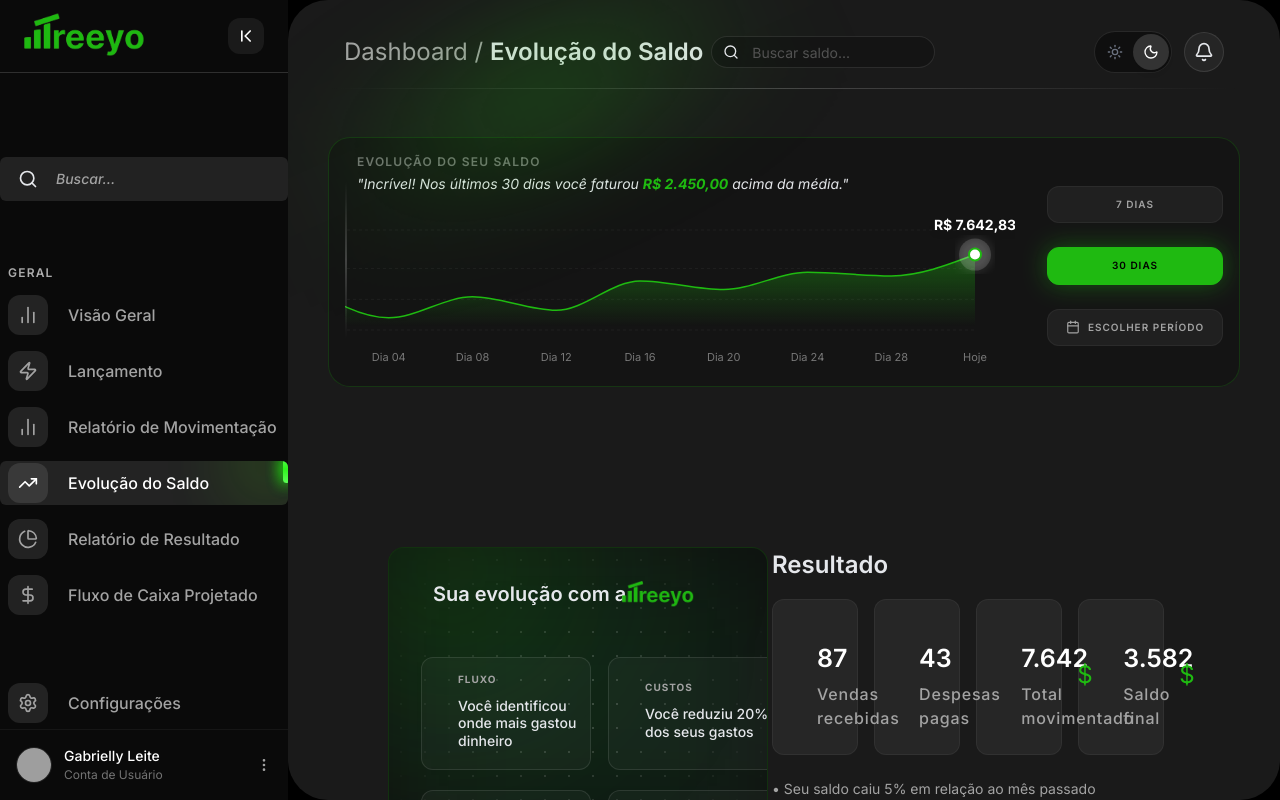
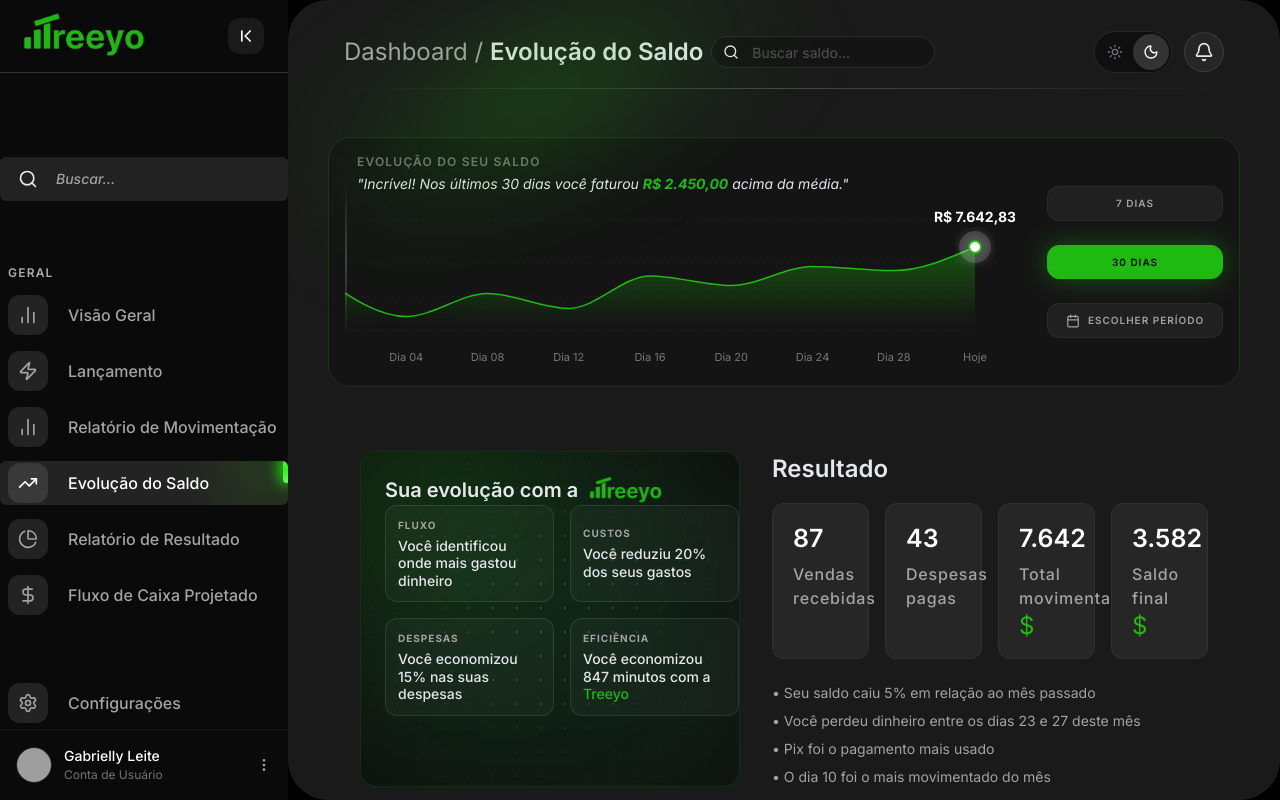
Before and after one commit to gabriellyleitedev/treeyo-dashboard-saas, a React (Vite) app: page /evolucao-saldo in a window 1280 px wide. Built offline with nearby package versions, Linux system fonts and the light colour scheme; grey boxes are pictures that could not be loaded.

Commit message:
nova alteração

```diff
--- a/src/components/SaldoMiniChart.jsx
+++ b/src/components/SaldoMiniChart.jsx
@@ -51,13 +51,13 @@ export default function SaldoMiniChart() {
         <p className="text-lg md:text-sm text-gray-200 leading-tight italic">{getSaudacao()}</p>
       </div>
 
-      <div className="flex flex-col lg:flex-row md:gap-8 gap-4 items-center w-full">
+      <div className="flex flex-col md:flex-row gap-8 items-center w-full">
 
-        <div className=" w-full h-64 md:h-[160px] relative">
+        <div className=" w-full h-64 lg:h-[160px] md:h-[200px] relative">
 
           <div className="absolute left-0 top-[-30px] bottom-[30px] w-[1.5px] bg-gradient-to-b from-transparent via-white/20 to-transparent z-10" />
           <ResponsiveContainer width="100%" height="100%">
-            <AreaChart data={data} margin={{ top: 20, right: 40, left: -40, bottom: 10 }} style={{ overflow: 'visible' }}>
+            <AreaChart data={data} margin={{ top: 10, right: 40, left: -20, bottom: 10 }} style={{ overflow: 'visible' }}>
               <defs>
                 <linearGradient id="colorGreen" x1="0" y1="0" x2="0" y2="1">
                   <stop offset="5%" stopColor="#1fba11" stopOpacity={0.6} />
@@ -73,7 +73,8 @@ export default function SaldoMiniChart() {
               axisLine={false}
               tickLine={false}
               dy={15}
-              tickFormatter={(val) => range === "30d" && val !== "Hoje" ? `Dia ${val}` : val} />
+              tickFormatter={(val) => range === "30d" && val !== "Hoje" ? `Dia ${val}` : val}
+              />
               <YAxis hide domain={['dataMin - 1000', 'dataMax + 2000']} />
               <Tooltip content={({ active, payload }) => {
                 if (active && payload && payload.length) {
@@ -92,7 +93,7 @@ export default function SaldoMiniChart() {
         </div>
 
         {/* BOTÕES LATERAIS CORRIGIDOS */}
-        <div className="flex flex-row lg:flex-col gap-6 h-auto lg:h-[160px] md:!-mt-12 w-full lg:w-auto">
+        <div className="flex flex-row md:flex-col gap-6 h-auto lg:h-[160px] md:!-mt-12 w-full lg:w-auto   no-scrollbar pb-2">
           {[
             { id: '7d', label: '7 Dias' },
             { id: '30d', label: '30 Dias' },
--- a/src/pages/EvolucaoSaldo.jsx
+++ b/src/pages/EvolucaoSaldo.jsx
@@ -174,20 +174,20 @@ const EvolucaoSaldo = () => {
 
                 <motion.div variants={itemVariants} className="w-full bg-gradient-to-r from-transparent via-white/20 to-transparent mb-8 mt-6 md:mt-0 h-px shrink-0" />
                 {/* GRÁFICO */}
-                <motion.div variants={itemVariants} className="w-full md:pt-4 flex items-center justify-center transition-all duration-500">
+                <motion.div variants={itemVariants} className="w-full md:pt-4 flex items-stretch justify-center transition-all duration-500">
                     <SaldoMiniChart />
                 </motion.div>
 
 
                 {/* BLOCO INFERIOR */}
                 <div className="mt-8 flex w-full justify-start">
-                    <div className="p-8 flex flex-col lg:flex-row gap-8 relative top-[6rem] w-full transition-all duration-500">
+                    <div className="lg:p-8 p-4 flex flex-col lg:flex-row gap-8 w-full transition-all duration-500">
 
 
                         {/* COLUNA ESQUERDA*/}
                         <motion.div
                             variants={itemVariants}
-                            className="relative w-full left-7 lg:w-[320px] xl:w-[380px] h-[300px] border border-[#1fba11]/20 rounded-2xl p-6 bg-[#0f0f0f] overflow-hidden shrink-0"
+                            className=" relative w-full  lg:w-[320px] xl:w-[380px] min-h-[300px] border border-[#1fba11]/20 rounded-2xl p-6 bg-[#0f0f0f] overflow-hidden shrink-0"
                         >
                             <div className="absolute inset-0 bg-green-500/10 blur-3xl"></div>
                             <div
@@ -201,12 +201,12 @@ const EvolucaoSaldo = () => {
                             />
                             <div className="absolute left-1/2 top-1/2 -translate-x-1/2 -translate-y-1/2 w-64 h-64 bg-[#1fba11]/20 blur-[100px] rounded-full z-0" />
                             <div className="absolute z-10">
-                                <h2 className="text-gray-200 text-xl font-semibold flex items-center relative left-5 top-2">
+                                <h2 className="text-gray-200 text-xl font-semibold flex items-center ">
                                     Sua evolução com a
-                                    <img src="logo.png.png" className="w-24 translate-x-[-0.5rem] flex" alt="logo" />
+                                    <img src="logo.png.png" className="w-24  flex" alt="logo" />
                                 </h2>
 
-                                <div className="grid grid-cols-2 gap-5 font-bold mt-6 cursor-default">
+                                <div className="grid grid-cols-2 lg:grid-cols-2 gap-4 font-semibold cursor-default">
                                     <InsightCard label="Fluxo" text="Você identificou onde mais gastou dinheiro" />
                                     <InsightCard label="Custos" text="Você reduziu 20% dos seus gastos" />
                                     <InsightCard label="Despesas" text="Você economizou 15% nas suas despesas" />
@@ -222,7 +222,7 @@ const EvolucaoSaldo = () => {
                         >
                             <div>
                                 <h3 className="text-gray-200 text-[24px] font-semibold mb-4">Resultado</h3>
-                                <div className="grid grid-cols-2 xl:grid-cols-4 gap-4 w-[90%]">
+                                <div className="grid grid-cols-1 sm:grid-cols-2 xl:grid-cols-4 gap-4 ">
 
                                     <StatBox label="Vendas recebidas" value="87" variants={itemVariants} />
                                     <StatBox label="Despesas pagas" value="43" variants={itemVariants} />
@@ -248,11 +248,11 @@ const EvolucaoSaldo = () => {
 };
 
 const InsightCard = ({ label, text }) => (
-    <div className="group bg-white/[0.03] border border-white/10 p-5 rounded-xl min-h-[80px] w-[170px] flex flex-col justify-center relative left-2 top-8 transition-all duration-300 hover:scale-105 hover:bg-white/[0.05] cursor-pointer">
-        <p className="text-[10px] text-neutral-400 font-bold uppercase tracking-[0.1em] mb-1 translate-x-2 translate-y-[-0.2rem]">
+    <div className="group bg-white/[0.03] border border-white/10 lg:p-3 p-0 rounded-xl min-h-[80px] w-full flex flex-col justify-center transition-all duration-300 hover:scale-105 hover:bg-white/[0.05] cursor-pointer">
+        <p className="text-[10px] text-neutral-400 font-bold uppercase tracking-[0.1em] mb-1 ">
             {label}
         </p>
-        <p className="text-sm font-medium text-gray-200 leading-tight group-hover:text-white transition-colors translate-x-2">
+        <p className="text-sm font-medium text-gray-200 leading-tight group-hover:text-white transition-colors ">
             {text}
         </p>
     </div>
@@ -263,10 +263,10 @@ const StatBox = ({ label, value, span, variants }) => (
         variants={variants}
         className="bg-[#262626] border border-white/5 px-5 py-4 rounded-xl w-full min-h-[90px] cursor-default transition-all duration-500 "
     >
-        <p className="text-[25px] font-semibold text-white mb-1 transform translate-x-3 translate-y-3">{value}</p>
-        <p className="tracking-wider text-neutral-400 font-medium transform translate-x-3 translate-y-3 ">{label}</p>
+        <p className="text-[25px] font-semibold text-white mb-1 ">{value}</p>
+        <p className="tracking-wider text-neutral-400 font-medium  ">{label}</p>
         {span && (
-            <p className="text-[#1fba11] text-2xl relative flex left-[5rem] bottom-[2.9rem]">{span}</p>
+            <p className="text-[#1fba11] text-2xl flex ">{span}</p>
         )}
     </motion.div>
 );
```
